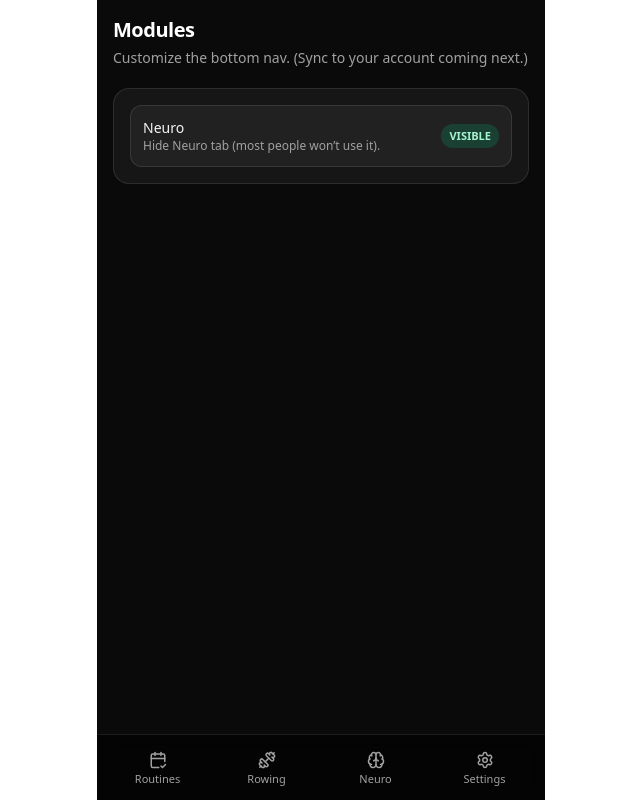
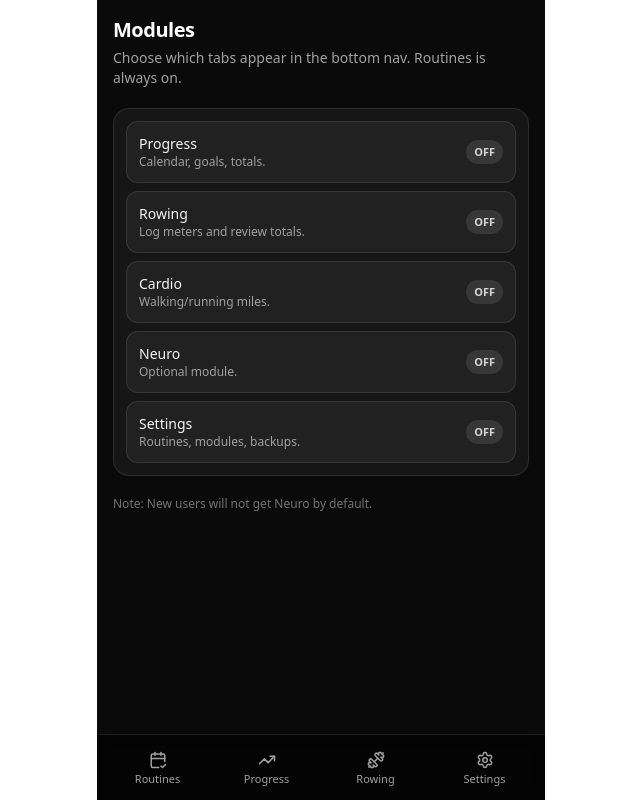
Before and after one commit to DMALUVM/Trackers, a Next.js app: page /app/settings/modules in a window 1280 px wide. Shown: the whole page, without its empty margins (319-959 px from the left). Built offline with nearby package versions, Linux system fonts and the light colour scheme; no server answers.

Commit message:
Persist module toggles to Supabase; add Progress as bottom tab

```diff
--- a/src/app/app/_components/AppNav.tsx
+++ b/src/app/app/_components/AppNav.tsx
@@ -2,38 +2,67 @@
 
 import Link from "next/link";
 import { usePathname } from "next/navigation";
-import { useEffect, useState } from "react";
-import { CalendarCheck2, Dumbbell, Brain, Settings } from "lucide-react";
+import { useEffect, useMemo, useState } from "react";
+import {
+  CalendarCheck2,
+  Dumbbell,
+  Brain,
+  Settings,
+  TrendingUp,
+  Footprints,
+} from "lucide-react";
 import { cn } from "@/lib/cn";
-
-const KEY = "dr:modules:hideNeuro";
+import { getUserSettings } from "@/lib/supabaseData";
 
 const allItems = [
-  { href: "/app/routines", label: "Routines", Icon: CalendarCheck2 },
-  { href: "/app/rowing", label: "Rowing", Icon: Dumbbell },
-  { href: "/app/neuro", label: "Neuro", Icon: Brain },
-  { href: "/app/settings", label: "Settings", Icon: Settings },
+  { key: "routines", href: "/app/routines", label: "Routines", Icon: CalendarCheck2 },
+  { key: "progress", href: "/app/routines/progress", label: "Progress", Icon: TrendingUp },
+  { key: "rowing", href: "/app/rowing", label: "Rowing", Icon: Dumbbell },
+  { key: "cardio", href: "/app/cardio", label: "Cardio", Icon: Footprints },
+  { key: "neuro", href: "/app/neuro", label: "Neuro", Icon: Brain },
+  { key: "settings", href: "/app/settings", label: "Settings", Icon: Settings },
 ] as const;
 
 export function AppNav() {
   const pathname = usePathname();
-  const [hideNeuro, setHideNeuro] = useState(false);
+  const [enabled, setEnabled] = useState<string[] | null>(null);
 
   useEffect(() => {
-    const raw = localStorage.getItem(KEY);
-    setHideNeuro(raw === "1");
+    const run = async () => {
+      try {
+        const s = await getUserSettings();
+        setEnabled(s.enabled_modules);
+      } catch {
+        // fallback: show a sane default
+        setEnabled(["progress", "rowing", "settings"]);
+      }
+    };
+    void run();
   }, []);
 
-  const items = hideNeuro
-    ? allItems.filter((i) => i.href !== "/app/neuro")
-    : allItems;
+  const items = useMemo(() => {
+    const enabledSet = new Set(["routines", ...(enabled ?? [])]);
+    const filtered = allItems.filter((i) => enabledSet.has(i.key));
+    // cap at 4 visible tabs for now (luxury + thumb-friendly)
+    const ordered = [
+      filtered.find((i) => i.key === "routines"),
+      filtered.find((i) => i.key === "progress"),
+      filtered.find((i) => i.key === "rowing"),
+      filtered.find((i) => i.key === "settings"),
+      ...filtered.filter(
+        (i) => !["routines", "progress", "rowing", "settings"].includes(i.key)
+      ),
+    ].filter(Boolean) as unknown as Array<(typeof allItems)[number]>;
+
+    return ordered.slice(0, 4);
+  }, [enabled]);
 
   return (
     <nav className="sticky bottom-0 border-t border-white/10 bg-black/60 backdrop-blur">
       <div
         className={cn(
           "mx-auto grid max-w-md gap-1 p-2",
-          items.length === 3 ? "grid-cols-3" : "grid-cols-4"
+          items.length === 3 ? "grid-cols-3" : items.length === 2 ? "grid-cols-2" : "grid-cols-4"
         )}
       >
         {items.map(({ href, label, Icon }) => {
@@ -48,10 +77,7 @@ export function AppNav() {
                 active && "bg-white/10 text-white"
               )}
             >
-              <Icon
-                size={18}
-                className={cn(active ? "text-white" : "text-neutral-400")}
-              />
+              <Icon size={18} className={cn(active ? "text-white" : "text-neutral-400")} />
               <span className="leading-none">{label}</span>
             </Link>
           );
--- a/src/app/app/settings/modules/page.tsx
+++ b/src/app/app/settings/modules/page.tsx
@@ -1,24 +1,45 @@
 "use client";
 
 import { useEffect, useState } from "react";
+import { getUserSettings, setEnabledModules } from "@/lib/supabaseData";
 
-const KEY = "dr:modules:hideNeuro";
+const ALL_MODULES: Array<{ key: string; label: string; desc: string }> = [
+  { key: "progress", label: "Progress", desc: "Calendar, goals, totals." },
+  { key: "rowing", label: "Rowing", desc: "Log meters and review totals." },
+  { key: "cardio", label: "Cardio", desc: "Walking/running miles." },
+  { key: "neuro", label: "Neuro", desc: "Optional module." },
+  { key: "settings", label: "Settings", desc: "Routines, modules, backups." },
+];
 
 export default function ModulesSettingsPage() {
-  const [hideNeuro, setHideNeuro] = useState(false);
+  const [enabled, setEnabled] = useState<string[]>([]);
   const [status, setStatus] = useState<string>("");
 
   useEffect(() => {
-    const raw = localStorage.getItem(KEY);
-    setHideNeuro(raw === "1");
+    const run = async () => {
+      const s = await getUserSettings();
+      setEnabled(s.enabled_modules ?? []);
+    };
+    void run();
   }, []);
 
-  const toggle = () => {
-    const next = !hideNeuro;
-    setHideNeuro(next);
-    localStorage.setItem(KEY, next ? "1" : "0");
+  const toggle = async (key: string) => {
+    let next = enabled.includes(key)
+      ? enabled.filter((k) => k !== key)
+      : [...enabled, key];
+
+    // Guardrail: always keep settings enabled
+    if (!next.includes("settings")) next = [...next, "settings"];
+
+    setEnabled(next);
+    setStatus("Saving...");
+    try {
+      await setEnabledModules(next);
       setStatus("Saved.");
-    setTimeout(() => setStatus(""), 1200);
+      setTimeout(() => setStatus(""), 1000);
+    } catch (e: any) {
+      setStatus(`Save failed: ${e?.message ?? String(e)}`);
+    }
   };
 
   return (
@@ -26,34 +47,44 @@ export default function ModulesSettingsPage() {
       <header className="space-y-1">
         <h1 className="text-xl font-semibold tracking-tight">Modules</h1>
         <p className="text-sm text-neutral-400">
-          Customize the bottom nav. (Sync to your account coming next.)
+          Choose which tabs appear in the bottom nav. Routines is always on.
         </p>
         {status ? <p className="text-xs text-neutral-400">{status}</p> : null}
       </header>
 
-      <section className="rounded-2xl border border-white/10 bg-white/5 p-4">
+      <section className="rounded-2xl border border-white/10 bg-white/5 p-3">
+        <div className="space-y-2">
+          {ALL_MODULES.map((m) => {
+            const on = enabled.includes(m.key);
+            return (
               <button
+                key={m.key}
                 type="button"
-          onClick={toggle}
+                onClick={() => toggle(m.key)}
                 className="flex w-full items-center justify-between rounded-xl border border-white/10 bg-white/5 px-3 py-3 text-left text-sm hover:bg-white/10"
               >
                 <div>
-            <p className="font-medium text-neutral-100">Neuro</p>
-            <p className="text-xs text-neutral-400">
-              Hide Neuro tab (most people won’t use it).
-            </p>
+                  <p className="font-medium text-neutral-100">{m.label}</p>
+                  <p className="text-xs text-neutral-400">{m.desc}</p>
                 </div>
                 <span
                   className={
-              hideNeuro
-                ? "rounded-full bg-white/10 px-2 py-1 text-[11px] font-semibold text-neutral-300"
-                : "rounded-full bg-emerald-500/20 px-2 py-1 text-[11px] font-semibold text-emerald-200"
+                    on
+                      ? "rounded-full bg-emerald-500/20 px-2 py-1 text-[11px] font-semibold text-emerald-200"
+                      : "rounded-full bg-white/10 px-2 py-1 text-[11px] font-semibold text-neutral-300"
                   }
                 >
-            {hideNeuro ? "HIDDEN" : "VISIBLE"}
+                  {on ? "ON" : "OFF"}
                 </span>
               </button>
+            );
+          })}
+        </div>
       </section>
+
+      <p className="text-xs text-neutral-500">
+        Note: New users will not get Neuro by default.
+      </p>
     </div>
   );
 }
--- a/src/lib/supabaseData.ts
+++ b/src/lib/supabaseData.ts
@@ -14,6 +14,39 @@ export async function getUserId() {
   if (error) throw error;
   if (!data.user) throw new Error("Not signed in");
   return data.user.id;
+}
+
+export type UserSettingsRow = {
+  user_id: string;
+  enabled_modules: string[];
+};
+
+const DEFAULT_ENABLED_MODULES = ["progress", "rowing", "settings"];
+
+export async function getUserSettings(): Promise<UserSettingsRow> {
+  const userId = await getUserId();
+  const { data, error } = await supabase
+    .from("user_settings")
+    .select("user_id,enabled_modules")
+    .eq("user_id", userId)
+    .maybeSingle();
+  if (error) throw error;
+  if (!data) {
+    // Create default settings row
+    const insert = { user_id: userId, enabled_modules: DEFAULT_ENABLED_MODULES };
+    const { error: insErr } = await supabase.from("user_settings").insert(insert);
+    if (insErr) throw insErr;
+    return insert;
+  }
+  return data as UserSettingsRow;
+}
+
+export async function setEnabledModules(enabled: string[]) {
+  const userId = await getUserId();
+  const { error } = await supabase
+    .from("user_settings")
+    .upsert({ user_id: userId, enabled_modules: enabled }, { onConflict: "user_id" });
+  if (error) throw error;
 }
 
 export async function listRoutineItems(): Promise<RoutineItemRow[]> {
```
Also changed, not shown: 1 other file (tests, documents, lock files or other folders). Lines whose indentation alone changed are shown as unchanged.
